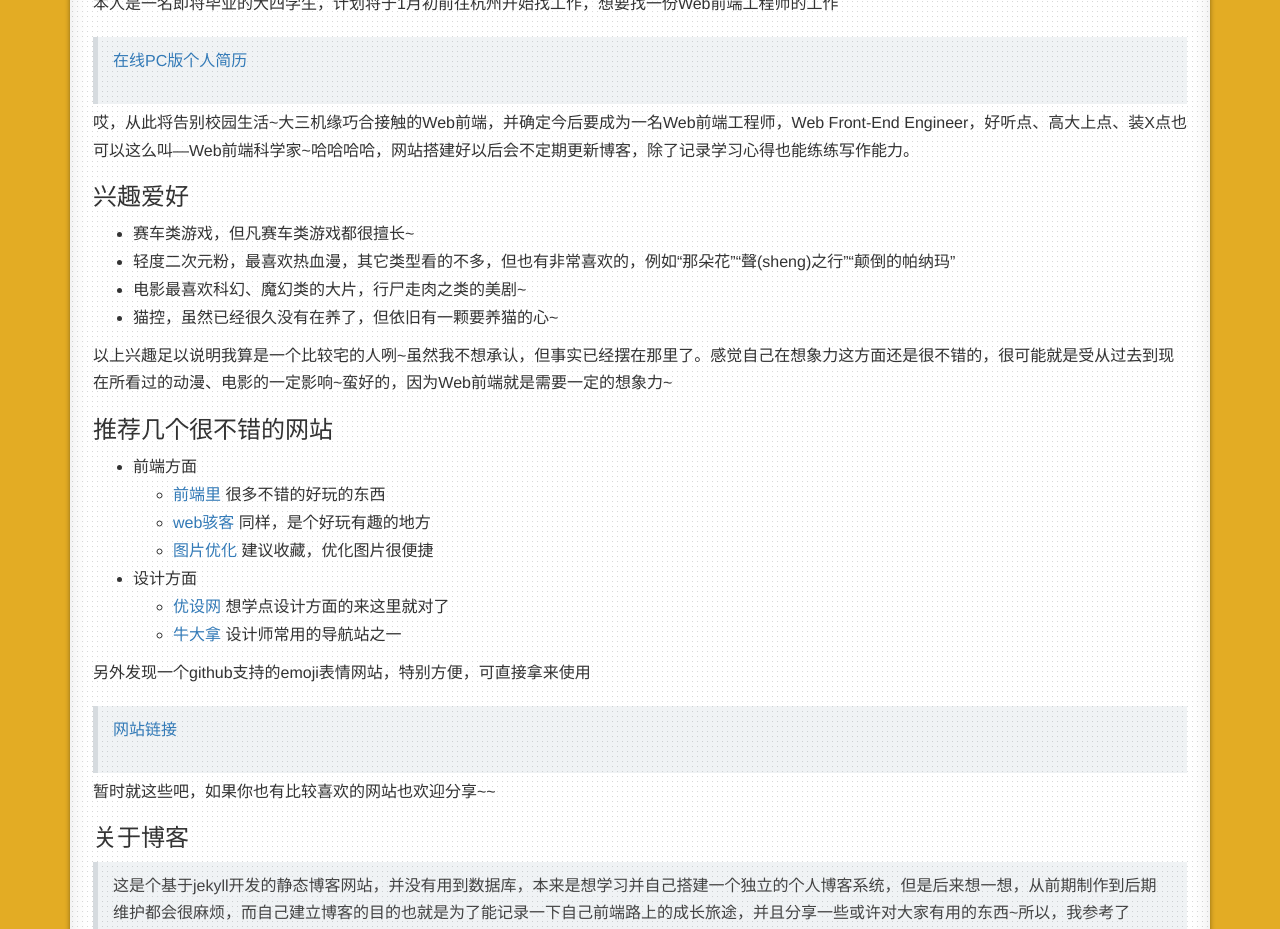
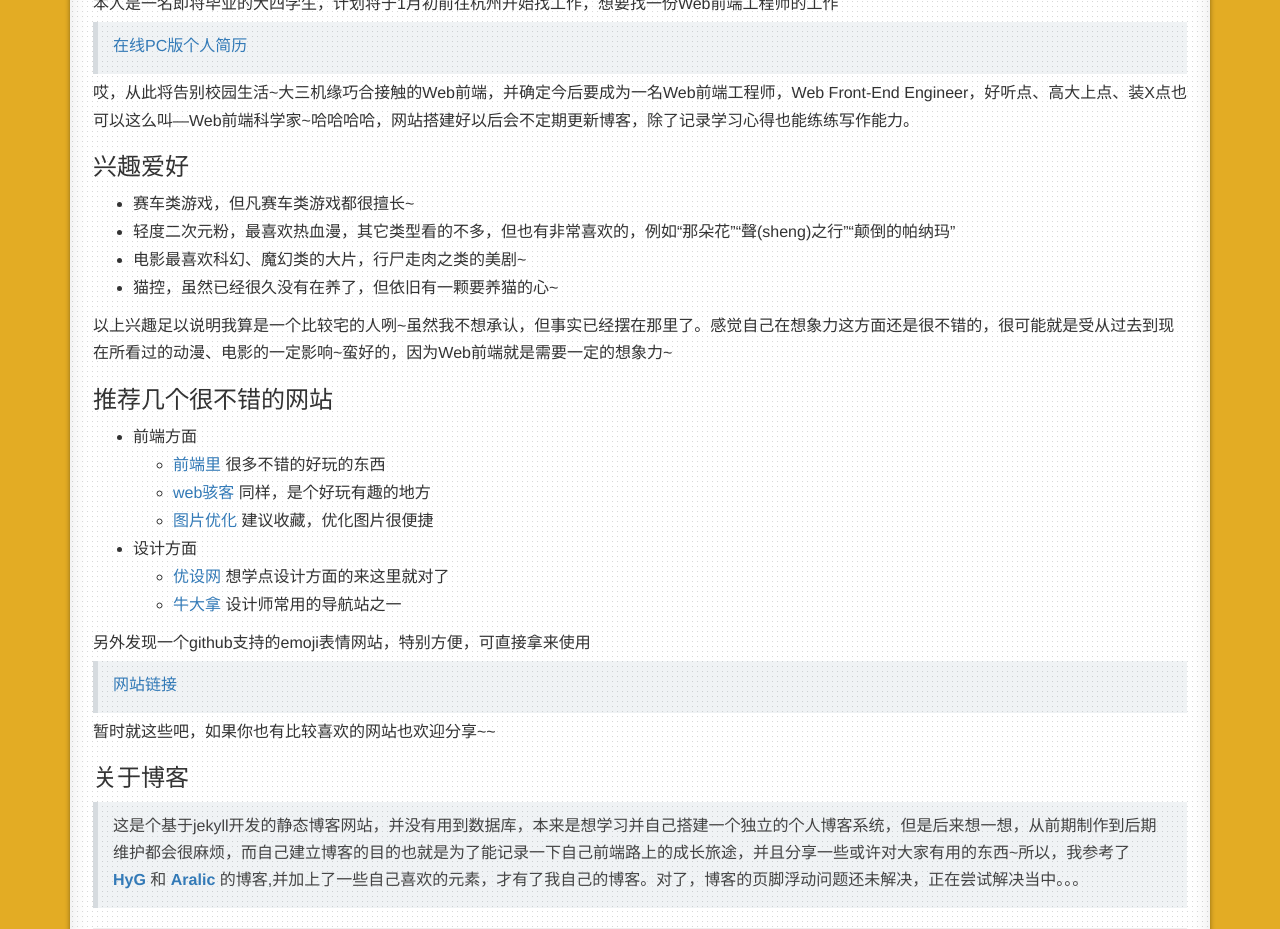
Before and after one commit to momeakl/momeakl.github.io, a Jekyll site: the page built from pages/3about.md, in a window 1280 px wide. Shown: the part 543-1472 px from the top of the page. Built offline with Jekyll 4.4.1, drawn with Linux system fonts in a browser that asks for light colours; nearby versions of some CDN libraries; some web fonts are replaced; comment, search, counter and statistics services are not loaded; a style sheet for code colours, icons or effects is not loaded; grey boxes are pictures that could not be loaded.

Commit message:
blockquote底边距:anger:

```diff
--- a/static/css/index.css
+++ b/static/css/index.css
@@ -415,7 +415,7 @@
 
 /*page页面*/
 article.page-content p{
-    margin-bottom: 20px;
+    margin-bottom: 5px;
 }
 article table{
     font-size: 16px;
@@ -427,7 +427,7 @@
 /**
  * Blockquotes
  */
-.page-content blockquote {
+blockquote {
     color: #444;
     border-left: 5px solid #D6DBDF;
     padding-left: 15px;
```
